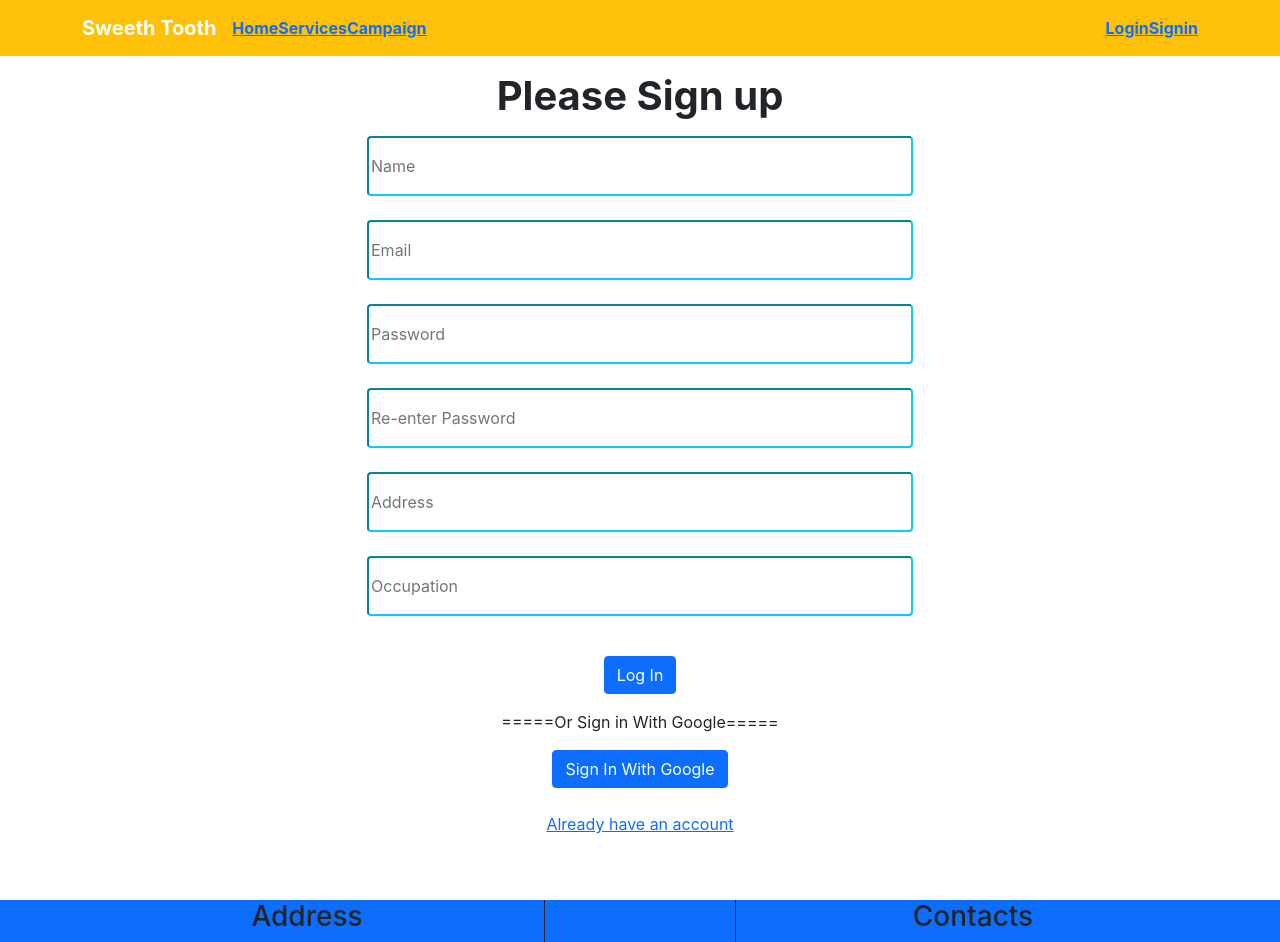
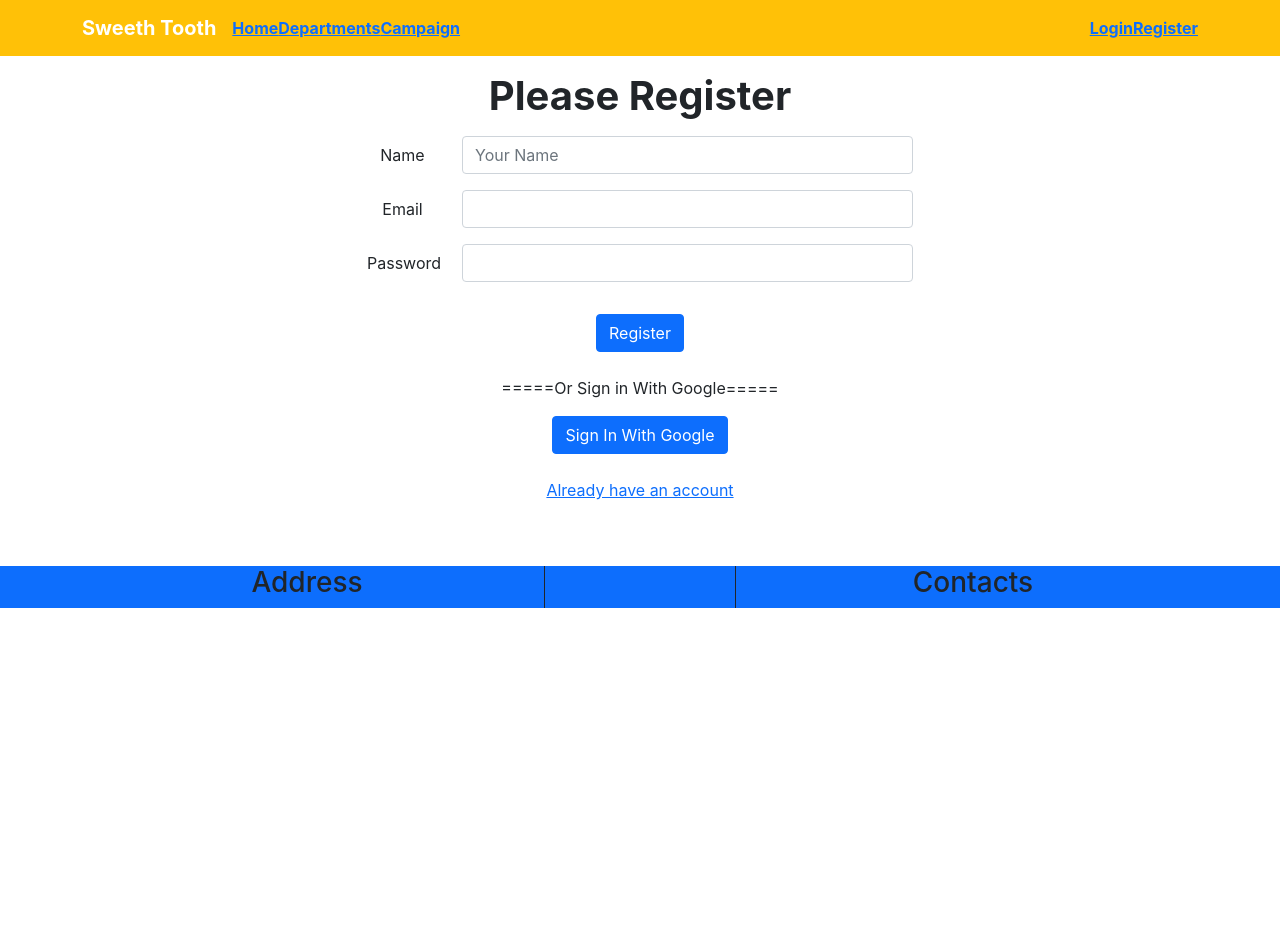
Before and after one commit to saifmaamun/sweet-tooth, a React (Create React App) app: page /signin in a window 1280 px wide. After the commit the page ends 800 px from the top, so only its background shows below. Built offline with nearby package versions, Linux system fonts and the light colour scheme; no server answers.

Commit message:
log sign ses

```diff
--- a/src/App.js
+++ b/src/App.js
@@ -6,7 +6,7 @@ import Login from './Pages/Login/Login';
 import Signin from './Pages/Signin/Signin';
 import Campaign from './Pages/Campaign/Campaign';
 import Error from './Pages/Error/Error';
-import Services from './Pages/Home/Services/Services';
+import Departments from './Pages/Departments/Departments';
 import AuthProvider from './context/AuthProvider';
 import PrivateRoute from './Pages/PrivateRoute/PrivateRoute';
 
@@ -22,10 +22,10 @@ function App() {
             <Route path='/home'>
               <Home></Home>
             </Route>
-            <Route path='/services'>
-              <Services></Services>
-            </Route>
-            <Route path='/service'>
+            <PrivateRoute path='/departments'>
+              <Departments></Departments>
+            </PrivateRoute>
+            <Route path='/service/serviceId'>
               <Service></Service>
             </Route>
             <Route path='/login'>
--- /dev/null
+++ b/src/Pages/Department/Department.js
@@ -0,0 +1,38 @@
+import React from 'react';
+import { Card, Col, Container, Row } from 'react-bootstrap';
+import { Link } from 'react-router-dom';
+
+const Department = ({service}) => {
+    const { name, description, dentist, position, degree, phone, img } = service;
+    return (
+        <div>
+            <Col xs={12} sm={12} md={12} >
+                <Container>
+                    <Row>
+                        <Col sm={5} className="py-3">
+                            <img src={img} alt="" />
+                        </Col>
+                        <Col className="text-start text-primary pt-5" sm={7}>
+                            <Card.Title className=" fs-2"><u>Department Name:</u> {name}</Card.Title>
+                            <h4><u>Head:</u> {dentist}, ({degree}), {position}</h4>
+                            <Card.Text className=" pt-3">
+                                <u>About:</u> {description}
+                            </Card.Text>
+                            <Card.Text className=" pt-2">
+                                <u>Phone:</u> {phone}
+                            </Card.Text>
+                            <br />
+                            <br />
+                            <br />
+                            <br />
+
+
+                        </Col>
+                    </Row>
+                </Container>
+            </Col>
+        </div>
+    );
+};
+
+export default Department;
--- /dev/null
+++ b/src/Pages/Departments/Departments.js
@@ -0,0 +1,35 @@
+import React, { useEffect, useState } from 'react';
+import { Container, Row } from 'react-bootstrap';
+import Department from '../Department/Department';
+import Footer from '../Shared/Footer/Footer';
+import Header from '../Shared/Header/Header';
+
+const Departments = () => {
+    const [services, setServices] = useState([]);
+    useEffect(() => {
+        fetch('/services.json')
+            .then(res => res.json())
+            .then(data => setServices(data))
+    }, [])
+    return (
+        <div>
+            <Header></Header>
+            <div className="container mt-5 pt-5">
+                <h1 className="text-start text-info fw-bold pb-5"><u>Our Department</u></h1>
+                <Container>
+                    <Row className="g-4">
+                        {
+                            services.map(service => <Department
+                                key={service.id}
+                                service={service}
+                            ></Department>)
+                        }
+                    </Row>
+                </Container>
+
+            </div>
+                <Footer></Footer>
+        </div>
+    );
+}
+export default Departments;
--- a/src/Pages/Home/Home/Home.js
+++ b/src/Pages/Home/Home/Home.js
@@ -1,4 +1,4 @@
-import React from 'react';
+import React, { useEffect, useState } from 'react';
 import Footer from '../../Shared/Footer/Footer';
 import Header from '../../Shared/Header/Header';
 import Banner from '../Banner/Banner';
--- a/src/Pages/Login/Login.js
+++ b/src/Pages/Login/Login.js
@@ -1,4 +1,4 @@
-import React from 'react';
+import React, {useState }  from 'react';
 import { Button, Col, Container, Row } from 'react-bootstrap';
 import { Link } from 'react-router-dom';
 import useAuth from '../../hooks/useAuth';
@@ -7,7 +7,23 @@ import Footer from '../Shared/Footer/Footer';
 import Header from '../Shared/Header/Header';
 
 const Login = () => {
-    const {signinUsingGoogle} = useAuth();
+    const { signinUsingGoogle, handleUserLogin} = useAuth();
+
+    const [email, setEmail] = useState("");
+    const [password, setPassword] = useState("");
+
+    const hanldeEmail = (e) => {
+        setEmail(e.target.value);
+    };
+    const hanldePassword = (e) => {
+        setPassword(e.target.value);
+    };
+
+    const handleLogin = () => {
+        handleUserLogin(email, password);
+    };
+
+
     return (
         <div>
             <Header></Header>
@@ -22,14 +38,14 @@ const Login = () => {
                         </Col>
                         <Col xs={12} md={4}>
                             <div className="mt-5 pt-5">
-                                <input className="w-100 py-3 rounded border-info" type="email" name="" placeholder="Email" />
+                                <input onBlur={hanldeEmail} className="w-100 py-3 rounded border-info" type="email" name="" placeholder="Email" />
                                 <br />
                                 <br />
-                                <input className="w-100 py-3 rounded border-info" type="password" name="" placeholder="Password" />
+                                <input onBlur={hanldePassword} className="w-100 py-3 rounded border-info" type="password" name="" placeholder="Password" />
                                 <br />
                                 <br />
                                 <div className="text-center">
-                                    <Button className="my-3">Log In</Button>
+                                    <Button onClick={handleLogin} className="my-3">Log In</Button>
                                     <br />
                                     <p>=====Or Sign in With Google=====</p>
                                     <Button onClick={signinUsingGoogle}>Sign In With Google</Button>
--- a/src/Pages/Shared/Header/Header.js
+++ b/src/Pages/Shared/Header/Header.js
@@ -15,12 +15,12 @@ const Header = () => {
                         <Navbar.Collapse className="justify-content-end">
                         <Nav className="me-auto">
                             <Link to="/home">Home</Link>
-                            <Link to="/services">Services</Link>
+                            <Link to="/departments">Departments</Link>
                             <Link to="/campaign">Campaign</Link>
                             </Nav>
                             <Nav className="me">
                                 <Link to="/login">Login</Link>
-                                <Link to="/signin">Signin</Link>
+                                <Link to="/signin">Register</Link>
                             </Nav>
                             {user?.email && <Navbar.Text>
                                 Signed in as:<span className=" px-1 text-dark fw-bold"> {user.displayName}</span>
--- a/src/Pages/Signin/Signin.js
+++ b/src/Pages/Signin/Signin.js
@@ -1,4 +1,5 @@
-import React from 'react';
+import { createUserWithEmailAndPassword, updateProfile } from '@firebase/auth';
+import React, { useState } from 'react';
 import { Button, Col, Container, Form, Row } from 'react-bootstrap';
 import { Link } from 'react-router-dom';
 import useAuth from '../../hooks/useAuth';
@@ -6,29 +7,95 @@ import Footer from '../Shared/Footer/Footer';
 import Header from '../Shared/Header/Header';
 
 const Signin = () => {
-    const { signinUsingGoogle } = useAuth();
+    const { signinUsingGoogle, auth} = useAuth();
+    const [name, setName] = useState('');
+    const [email, setEmail] = useState('');
+    const [password, setPassword] = useState('');
+    const [error, setError] = useState('');
+
+
+    const handleNameChange = e => {
+        setName(e.target.value);
+    }
+    const handleEmailChange = e => {
+        setEmail(e.target.value);
+    }
+
+    const handlePasswordChange = e => {
+        setPassword(e.target.value)
+    }
+
+    const handleRegistration = e => {
+        e.preventDefault();
+        console.log(email, password);
+        if (password.length < 6) {
+            setError('Password Must be at least 6 characters long.')
+            return;
+        }
+        else {
+            registerNewUser(email, password);
+        }
+    }
+
+    const registerNewUser = (email, password) => {
+        createUserWithEmailAndPassword(auth, email, password)
+            .then(result => {
+                const user = result.user;
+                console.log(user);
+                setError('');
+                setUserName();
+            })
+            .catch(error => {
+                setError(error.message);
+            })
+    }
+
+    const setUserName = () => {
+        updateProfile(auth.currentUser, { displayName: name })
+            .then(result => { })
+    }
+
+
+
     return (
         <div>
             <Header></Header>
-            <h1 className="fw-bold my-3">Please Sign up</h1>
+            <h1 className="fw-bold my-3">Please Register</h1>
             <Container>
                 <Row>
                     <Col></Col>
                     <Col xs={6}>
                         <div className="mx-auto text-center">
-                            <input className="w-100 py-3 rounded border-info" placeholder="Name" type="text"/><br/><br/>
-                            <input className="w-100 py-3 rounded border-info" placeholder="Email" type="email"/><br /><br />
-                            <input className="w-100 py-3 rounded border-info" placeholder="Password" type="password"/><br /><br />
-                            <input className="w-100 py-3 rounded border-info" placeholder="Re-enter Password" type="password"/><br /><br />
-                            <input className="w-100 py-3 rounded border-info" placeholder="Address" type="text" /><br /><br />
-                            <input className="w-100 py-3 rounded border-info" placeholder="Occupation" type="text"/><br /><br />
+                            <form onSubmit={handleRegistration}>
+                                <div className="row mb-3">
+                                    <label htmlFor="inputName" className="col-sm-2 col-form-label">Name</label>
+                                    <div className="col-sm-10">
+                                        <input type="text" onBlur={handleNameChange} className="form-control" id="inputName" placeholder="Your Name" />
+                                    </div>
+                                </div>
+                                <div className="row mb-3">
+                                    <label htmlFor="inputEmail3" className="col-sm-2 col-form-label">Email</label>
+                                    <div className="col-sm-10">
+                                        <input onBlur={handleEmailChange} type="email" className="form-control" id="inputEmail3" required />
+                                    </div>
+                                </div>
+                                <div className="row mb-3">
+                                    <label htmlFor="inputPassword3" className="col-sm-2 col-form-label">Password</label>
+                                    <div className="col-sm-10">
+                                        <input type="password" onBlur={handlePasswordChange} className="form-control" id="inputPassword3" required />
+                                    </div>
+                                </div>
 
-                        </div>
-                        <div className="text-center">
-                            <Button className="my-3">Log In</Button>
+                                    <div className="row mb-3 text-danger">{error}</div>
+                                <button type="submit" className="btn btn-primary">
+                                    Register
+                                </button>
+
+
+                            </form>
                             <br />
                             <p>=====Or Sign in With Google=====</p>
-                            <Button onClick={signinUsingGoogle}>Sign In With Google</Button>
+                            <Button onSubmit={signinUsingGoogle}>Sign In With Google</Button>
                             <br />
                             <br />
                             <Link to='/login'><p>Already have an account</p></Link>
@@ -44,3 +111,5 @@ const Signin = () => {
 };
 
 export default Signin;
+
+// onChange={toggleLogin}
--- a/src/hooks/useFirebase.js
+++ b/src/hooks/useFirebase.js
@@ -1,4 +1,13 @@
-import { getAuth, signInWithPopup, GoogleAuthProvider, onAuthStateChanged, signOut } from "firebase/auth";
+import {
+    getAuth,
+    signInWithPopup,
+    GoogleAuthProvider,
+    onAuthStateChanged,
+    signOut,
+    signInWithEmailAndPassword,
+    createUserWithEmailAndPassword,
+    updateProfile
+} from "firebase/auth";
 import { useEffect, useState } from "react";
 import initializeAuthentication from "../Firebase/firebase.init";
 
@@ -41,12 +50,59 @@ const useFirebase = () => {
             })
     },[])
 
+// new user registration
+    const registerNewUser = (email, password) => {
+        createUserWithEmailAndPassword(auth, email, password)
+            .then(result => {
+                const user = result.user;
+                console.log(user);
+                setError('');
+                setUserName();
+            })
+            .catch(error => {
+                setError(error.message);
+            })
+    }
 
-        return {
+    const setUserName = () => {
+        updateProfile(auth.currentUser, { displayName: name })
+            .then(result => { })
+    }
+
+// new user registration
+
+
+    const handleUserLogin = (email, password) => {
+        signInWithEmailAndPassword(auth, email, password)
+            .then((result) => {
+                console.log(result.user);
+                setUser(result.user);
+                setError('')
+            })
+            .catch((error) => {
+                setError(error.message)
+            });
+    };
+
+//
+
+
+
+
+
+
+
+
+//
+
+    return {
+            auth,
             user,
             error,
             logout,
-            signinUsingGoogle
+            signinUsingGoogle,
+            handleUserLogin,
+            registerNewUser
         }
 }
 
```
